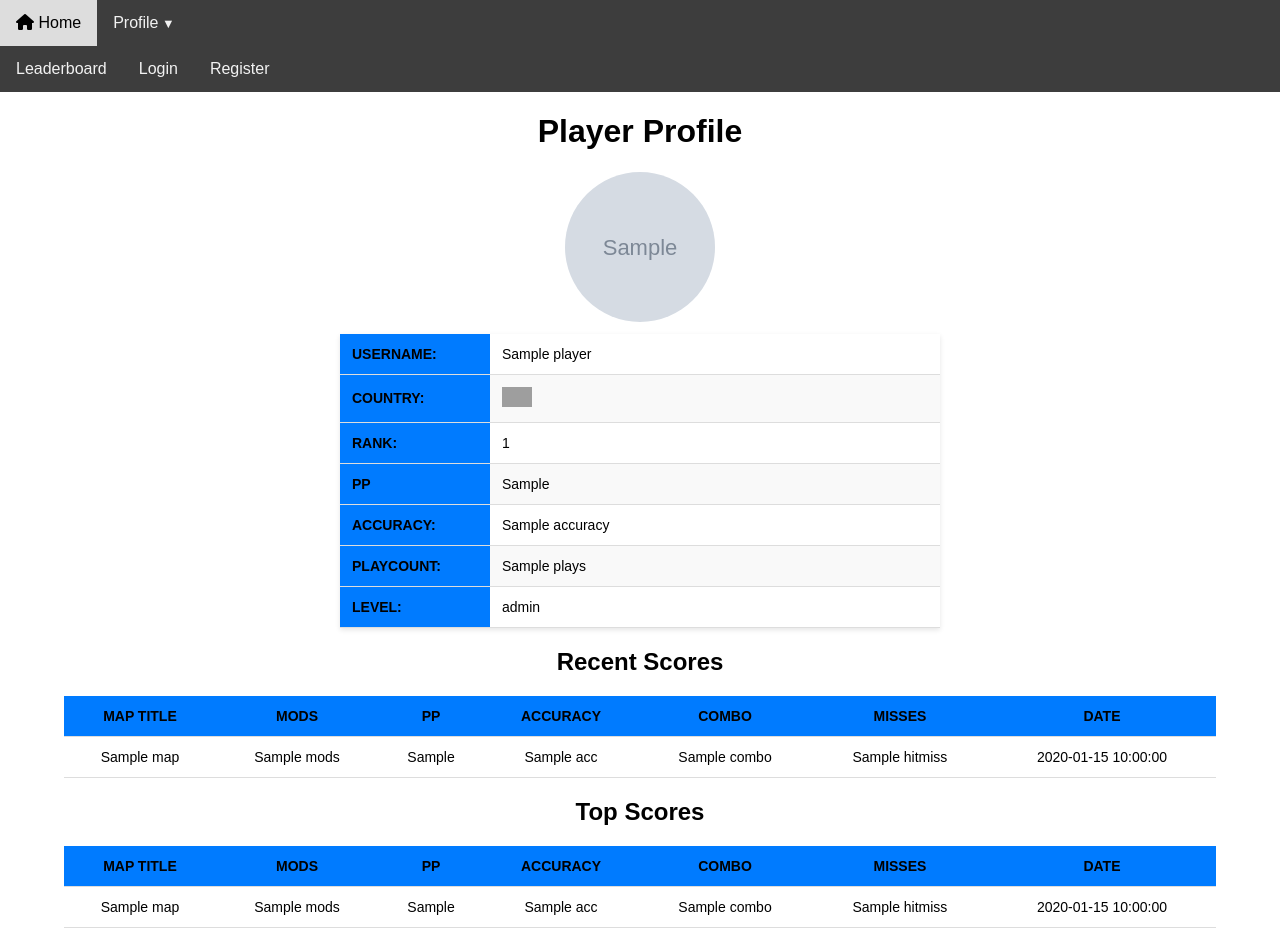
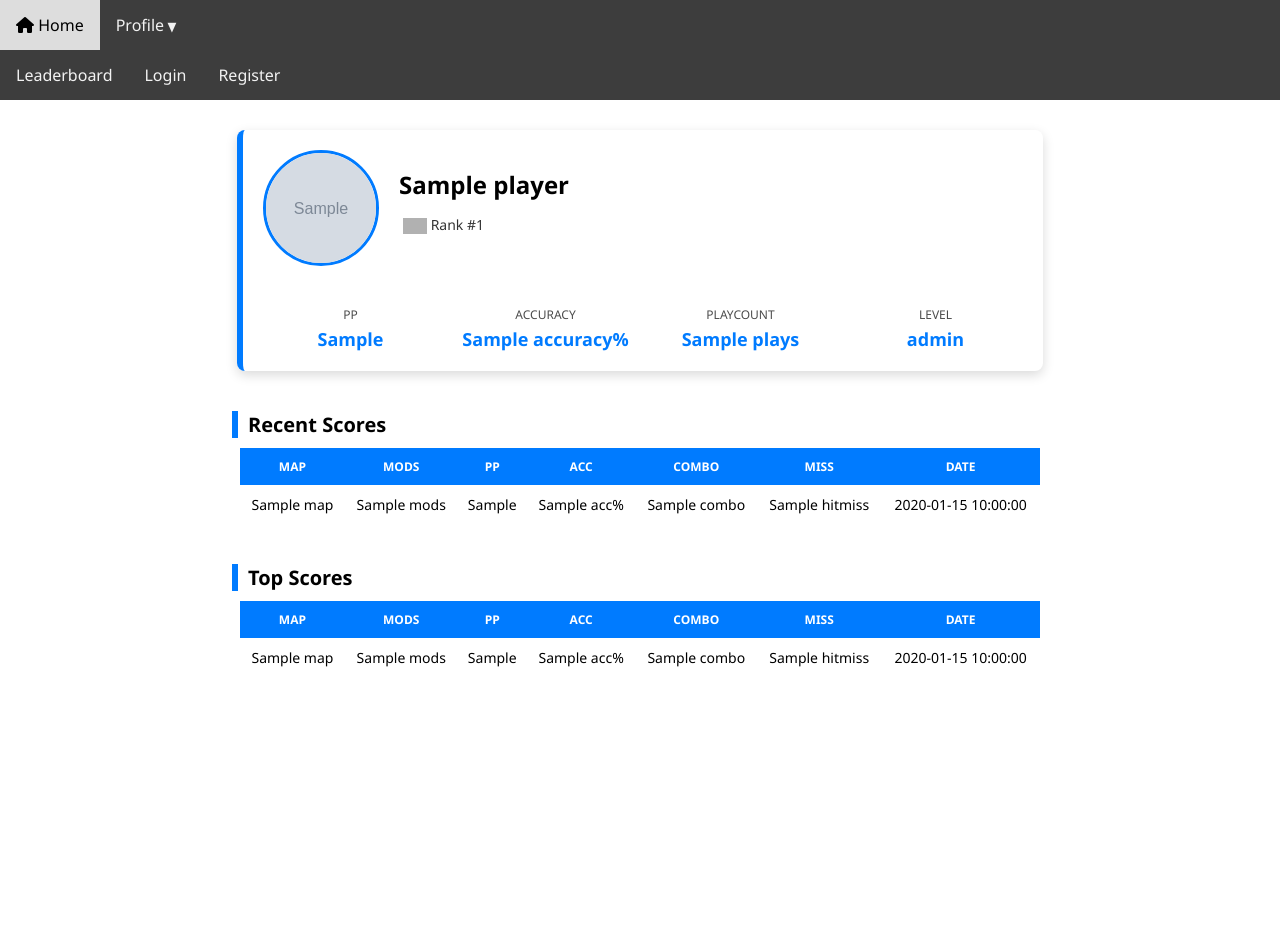
Before and after one commit to unclem2/osudroid-rx-server, a Python web app: template templates/profile.jinja in a window 1280 px wide. After the commit the page ends 667 px from the top, so only its background shows below. Run offline with Jinja, Linux system fonts and the light colour scheme; the template is opened without the code that fills it: most values are stand-ins (such as "Sample title", 1, 10 or a date in 2020); grey boxes marked "Sample" are stand-in pictures; grey boxes are pictures that could not be loaded.

Commit message:
Rewrite profile.jinja

```diff
--- a/templates/profile.jinja
+++ b/templates/profile.jinja
@@ -4,173 +4,181 @@
 
 {% block content %}
 <style>
-
-
+  :root {
+    --card-bg: var(--background-color);
+    --card-border: rgba(0, 0, 0, 0.15);
+    --accent-bar: #007BFF;
+  }
 
   body {
-            font-family: Arial, sans-serif;
+    font-family: 'Segoe UI', Tahoma, Geneva, Verdana, sans-serif;
     margin: 0;
-            padding: 0;
     background-color: var(--background-color);
-            color: var(--text-color)
+    color: var(--text-color);
   }
 
-    .profile-table {
-        width: 90%;
-        margin: 20px auto;
-        border-collapse: collapse;
-        box-shadow: 0 2px 5px rgba(0, 0, 0, 0.1);
-        background-color: #fff;
+  .profile-card {
+    max-width: 800px;
+    margin: 30px auto;
+    background-color: var(--card-bg);
+    border-left: 6px solid var(--accent-bar);
+    box-shadow: 0 4px 12px var(--card-border);
+    border-radius: 8px;
+    overflow: hidden;
   }
 
-    h1, h2 {
-        text-align: center;
-        color: var(--text-color)
+  .profile-header {
+    padding: 20px;
+    display: flex;
+    align-items: center;
+    gap: 20px;
   }
 
   .profile-photo {
-        display: block;
-        margin: 0 auto;
+    width: 110px;
+    height: 110px;
     border-radius: 50%;
-        width: 150px;
-        height: 150px;
     object-fit: cover;
+    border: 3px solid var(--accent-bar);
   }
 
-
-    .profile {
-        width: 85%;
-        max-width: 600px;
-        margin: 12px auto;
-        border-collapse: collapse;
-        box-shadow: 0 2px 5px rgba(0, 0, 0, 0.1);
-        background-color: #fff;
+  .header-info {
+    flex-grow: 1;
   }
 
-    .profile th, .profile td {
-        padding: 12px;
-        text-align: left;
-        border-bottom: 1px solid #ddd;
-        color var(--text-color);
+  .username {
+    font-size: 24px;
+    font-weight: 600;
+    margin: 0 0 6px;
   }
 
-    .profile th {
-        background-color: #007BFF;
-        color: var(--text-color);
-        text-transform: uppercase;
+  .username + .country-rank {
     font-size: 14px;
-        width: 25%
+    opacity: 0.8;
   }
 
-    .profile tr:nth-child(even) {
-        background-color: #f9f9f9;
+  .stats-grid {
+    display: flex;
+    justify-content: space-around;
+    padding: 20px;
+    background-color: var(--card-bg);
+    gap: 20px;
   }
 
-    .profile tr:hover {
-        background-color: #f1f1f1;
+  .stat {
+    text-align: center;
+    flex: 1 1 0;
   }
 
-    .profile td {
-        font-size: 14px;
-        background-color: var(--background-color);
+  .stat .label {
+    font-size: 12px;
+    text-transform: uppercase;
+    opacity: 0.7;
+    margin-bottom: 4px;
+  }
+
+  .stat .value {
+    font-size: 18px;
+    font-weight: 600;
+    color: var(--accent-bar);
+  }
+
+  .section-title {
+    margin: 40px auto 10px;
+    max-width: 800px;
+    font-size: 20px;
+    font-weight: 600;
+    border-left: 6px solid var(--accent-bar);
+    padding-left: 10px;
   }
 
   .scores-wrapper {
+    max-width: 800px;
+    margin: 0 auto 40px;
     overflow-x: auto;
-        margin: 20px auto;
-        width: 90%;
   }
 
-    .scores {
+  .scores-table {
     width: 100%;
     border-collapse: collapse;
-        box-shadow: 0 2px 5px rgba(0, 0, 0, 0.1);
-        background-color: #fff;
   }
 
-    .scores th, .scores td {
-        padding: 12px;
-        text-align: center;
-        border-bottom: 1px solid #ddd;
-    }
-
-    .scores th {
-        background-color: #007BFF;
-        color: var(--text-color);
-        text-transform: uppercase;
-        font-size: 14px;
+  .scores-table th,
+  .scores-table td {
+    padding: 10px 8px;
     text-align: center;
   }
 
-    .scores tr:nth-child(even) {
-        background-color: #f9f9f9;
+  .scores-table th {
+    background-color: var(--accent-bar);
+    color: #fff;
+    font-size: 12px;
+    text-transform: uppercase;
   }
 
-    .scores tr:hover {
-        background-color: #f1f1f1;
+  .scores-table tr:nth-child(even) {
+    background-color: rgba(0, 0, 0, 0.03);
   }
 
-    .scores td {
-        font-size: 14px;
-        background-color: var(--background-color);
+  .scores-table tr:hover {
+    background-color: rgba(0, 0, 0, 0.06);
   }
 
+  .scores-table td {
+    font-size: 14px;
+  }
 
   .country-flag {
-        width: 30px;
-        height: 20px;
-        object-fit: cover;
+    width: 24px;
+    height: 16px;
+    vertical-align: middle;
+    margin-left: 4px;
+  }
+
+  @media (max-width: 600px) {
+    .profile-header {
+      flex-direction: column;
+      align-items: center;
+      text-align: center;
+    }
+    .stats-grid {
+      flex-direction: column;
+      gap: 12px;
+    }
+    .scores-table th, .scores-table td {
+      padding: 8px 6px;
+      font-size: 12px;
+    }
   }
 </style>
 
-<h1>Player Profile</h1>
-<img src="{{ avatar_url }}" alt="Profile Photo" class="profile-photo">
+<div class="profile-card">
+  <div class="profile-header">
+    <img src="{{ avatar_url }}" alt="Avatar" class="profile-photo">
+    <div class="header-info">
+      <p class="username">{{ player.name }}</p>
+      <p class="country-rank">
+        <img class="country-flag"
+             src="https://flagsapi.com/{{ player.country }}/flat/64.png"
+             alt="Flag of {{ player.country }}">
+        Rank #{{ player_stats.rank }}
+      </p>
+    </div>
+  </div>
+  <div class="stats-grid">
+    <div class="stat"><div class="label">pp</div><div class="value">{{ player_stats.pp }}</div></div>
+    <div class="stat"><div class="label">Accuracy</div><div class="value">{{ player_stats.accuracy }}%</div></div>
+    <div class="stat"><div class="label">Playcount</div><div class="value">{{ player_stats.plays }}</div></div>
+    <div class="stat"><div class="label">Level</div><div class="value">{{ level }}</div></div>
+  </div>
+</div>
 
-<table class="profile">
-    <tbody>
-        <tr>
-            <th>Username:</th>
-            <td>{{ player.name }}</td>
-        </tr>
-        <tr>
-            <th>Country:</th>
-            <td><img src="https://flagsapi.com/{{ player.country }}/flat/64.png" class="country-flag"></td>
-        </tr>
-        <tr>
-            <th>Rank:</th>
-            <td>{{ player_stats.rank }}</td>
-        </tr>
-        <tr>
-            <th>PP</th>
-            <td>{{ player_stats.pp }}</td>
-        </tr>
-        <tr>
-            <th>Accuracy:</th>
-            <td>{{ player_stats.accuracy }}</td>
-        </tr>
-        <tr>
-            <th>Playcount:</th>
-            <td>{{ player_stats.plays }}</td>
-        </tr>
-        <tr>
-            <th>Level:</th>
-            <td>{{ level }}</td>
-        </tr>
-    </tbody>
-</table>
-
-<h2>Recent Scores</h2>
+<h2 class="section-title">Recent Scores</h2>
 <div class="scores-wrapper">
-    <table class="scores">
+  <table class="scores-table">
     <thead>
       <tr>
-                <th>Map title</th>
-                <th>Mods</th>
-                <th>PP</th>
-                <th>Accuracy</th>
-                <th>Combo</th>
-                <th>Misses</th>
-                <th>Date</th>
+        <th>Map</th><th>Mods</th><th>PP</th><th>Acc</th><th>Combo</th><th>Miss</th><th>Date</th>
       </tr>
     </thead>
     <tbody>
@@ -179,7 +187,7 @@
         <td>{{ score.map }}</td>
         <td>{{ score.mods }}</td>
         <td>{{ score.pp }}</td>
-                    <td>{{ score.acc }}</td>
+        <td>{{ score.acc }}%</td>
         <td>{{ score.combo }}</td>
         <td>{{ score.hitmiss }}</td>
         <td>{{ score.date }}</td>
@@ -189,18 +197,12 @@
   </table>
 </div>
 
-<h2>Top Scores</h2>
+<h2 class="section-title">Top Scores</h2>
 <div class="scores-wrapper">
-    <table class="scores">
+  <table class="scores-table">
     <thead>
       <tr>
-                <th>Map title</th>
-                <th>Mods</th>
-                <th>PP</th>
-                <th>Accuracy</th>
-                <th>Combo</th>
-                <th>Misses</th>
-                <th>Date</th>
+        <th>Map</th><th>Mods</th><th>PP</th><th>Acc</th><th>Combo</th><th>Miss</th><th>Date</th>
       </tr>
     </thead>
     <tbody>
@@ -209,7 +211,7 @@
         <td>{{ score.map }}</td>
         <td>{{ score.mods }}</td>
         <td>{{ score.pp }}</td>
-                    <td>{{ score.acc }}</td>
+        <td>{{ score.acc }}%</td>
         <td>{{ score.combo }}</td>
         <td>{{ score.hitmiss }}</td>
         <td>{{ score.date }}</td>
```
Lines whose indentation alone changed are shown as unchanged.
